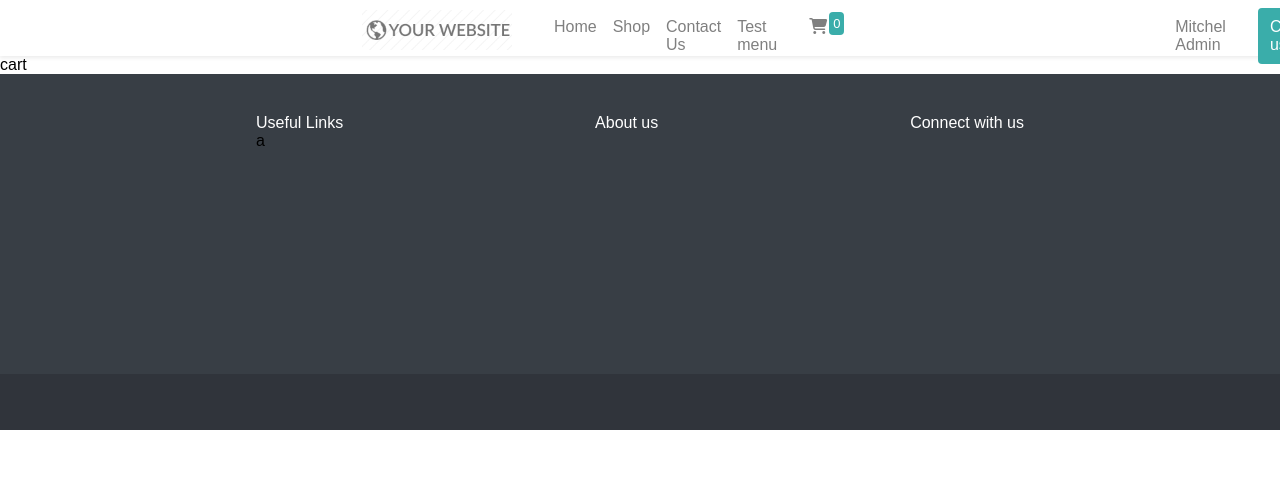
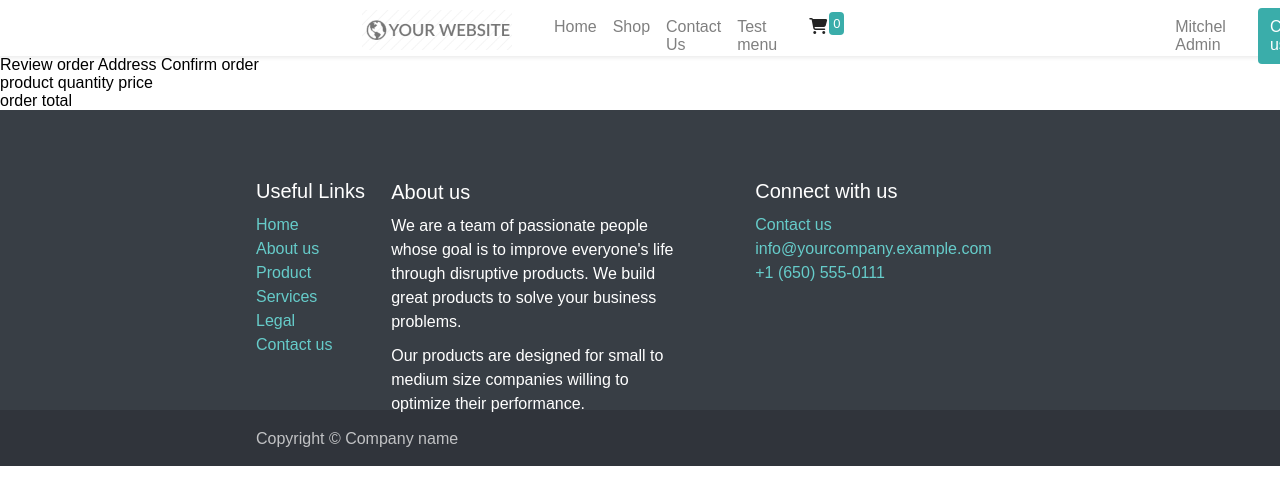
Before and after one commit to ntdat19122002/Bundle-Vue, a Vue app: page /cart in a window 1280 px wide. Shown: the top 504 px of the page. Built offline with nearby package versions, Linux system fonts and the light colour scheme.

Commit message:
[7/3] add detail

```diff
--- a/src/assets/main.css
+++ b/src/assets/main.css
@@ -25,11 +25,10 @@
   background-color: #7c6576;
 }
 
-.pagination-button{
-  padding: 10px 12px;
-  border: 1px solid #cecdcd;
-}
-
 .thin-border{
   border: 1px solid rgba(0, 0, 0, 0.125);
 }
+
+.error{
+  color: red;
+}
--- a/src/components/Footer.vue
+++ b/src/components/Footer.vue
@@ -6,22 +6,34 @@
                 Useful Links
             </div>
             <ul>
-                <li><a href="">a</a></li>
+                <li><a href="">Home</a></li>
+                <li><a href="">About us</a></li>
+                <li><a href="">Product</a></li>
+                <li><a href="">Services</a></li>
+                <li><a href="">Legal</a></li>
+                <li><a href="">Contact us</a></li>
             </ul>
         </div>
         <div class="about-us">
             <div class="footer-title">
                 About us
             </div>
+            <p>We are a team of passionate people whose goal is to improve everyone's life through disruptive products. We build great products to solve your business problems.</p>
+            <p>Our products are designed for small to medium size companies willing to optimize their performance.</p>
         </div>
         <div class="connect">
             <div class="footer-title">
                 Connect with us
             </div>
+            <div>
+                <div><a>Contact us</a></div>
+                <div><a>info@yourcompany.example.com</a></div>
+                <div><a>+1 (650) 555-0111</a></div>
+            </div>
         </div>
     </div>
     <div class="copy-right">
-
+        Copyright © Company name
     </div>
   </div>
 </template>
@@ -32,16 +44,39 @@ export default {
 }
 </script>
 
-<style>
+<style scoped>
     .footer{
         display: flex;
         background: #383E45;
         height: 300px;
         color:white;
-        padding: 40px 20% 16px;
-        justify-content: space-between;
+        padding: 70px 20% 16px;
+    }
+    .footer a{
+        line-height: 24px;
+        color: #66ccca;
+    }
+    .footer-title{
+        margin-bottom: 10px;
+        font-size: 20px;
+    }
+    .useful-link{
+        width: 15%;
+    }
+    .about-us{
+        line-height: 24px;
+        width: 50%;
+        padding: 0 70px 0 20px;
+    }
+    .about-us p{
+        margin-bottom: 10px;
+    }
+    .connect{
+        width: 35%;
     }
     .copy-right{
+        color: rgba(255, 255, 255, 0.7);
+        padding: 20px 20%;
         height: 56px;
         background: #30343b;
     }
--- a/src/components/Header.vue
+++ b/src/components/Header.vue
@@ -8,19 +8,19 @@
         <ul>
           <li class="nav-item"><router-link :to="{name:'home'}">Home</router-link></li>
           <li class="nav-item"><router-link :to="{name:'shop'}">Shop</router-link></li>
-          <li class="nav-item"><router-link :to="{name:'home'}">Contact Us</router-link></li>
+          <li class="nav-item"><router-link :to="{name:'contact'}">Contact Us</router-link></li>
           <li class="nav-item"><router-link :to="{name:'home'}">Test menu</router-link></li>
           <li class="nav-item">
-            <a href="">
+            <router-link :to="{name:'cart'}">
               <i class="fa fa-shopping-cart"></i>
               <span class="count-item mini-button">0</span>
-            </a>
+            </router-link>
           </li>
           <li class="nav-item"><a href="">Mitchel Admin</a></li>
         </ul>
       </div>
       <div class="contact">
-        <a class="button mini-button" href="contact">Contact us</a>
+        <router-link class="button mini-button" :to="{name:'contact'}">Contact us</router-link>
       </div>
     </div>
   </header>
@@ -87,4 +87,8 @@
       margin-left: 24px;
       padding: 10px 12px;
   }
+
+  .navbar .router-link-active{
+    color: rgb(35, 35, 35) !important;
+  }
 </style>
--- /dev/null
+++ b/src/components/Pagination.vue
@@ -0,0 +1,41 @@
+<template>
+  <div class="pagination mx-4 flex">
+        <div class="pagination-button eraser-border-right thin-border prev-button">Prev</div>
+        <div><router-link :to="{name:'shop'}" class="pagination-button eraser-border-right thin-border">1</router-link></div>
+        <div class="pagination-button eraser-border-right thin-border">2</div>
+        <div class="pagination-button thin-border next-button">Next</div>
+    </div>
+</template>
+
+<script>
+export default {
+
+}
+</script>
+
+<style>
+.eraser-border-right{
+    border-right: none !important;
+}
+.pagination-button{
+  padding: 9px 12px;
+  color: var(--mini-button);
+}
+
+.prev-button{
+    border-top-left-radius: 3px;
+    border-bottom-left-radius: 3px;
+}
+
+.next-button{
+    border-top-right-radius: 3px;
+    border-bottom-right-radius: 3px;
+}
+
+.pagination .router-link-active{
+    display: block;
+    color: white ;
+    background: var(--mini-button);
+}
+
+</style>
--- a/src/components/ProductsList.vue
+++ b/src/components/ProductsList.vue
@@ -1,5 +1,6 @@
 <template>
-  <div class="products-list">
+  <div v-if="error" class="error">{{error}}</div>
+  <div v-if="products.length" class="products-list">
     <div v-for="product in products" :key='product.name' class="product thin-border">
       <div>
         <router-link :to="{ name:'detail', params:{id:product.id}}">
@@ -14,15 +15,25 @@
           $ {{product.price}}
         </div>
       </div>
+    </div>
 
+  </div>
+  <div v-else>
+    <Spinner/>
+  </div>
+   <div class="under-pagination">
+      <Pagination/>
     </div>
-  </div>
 </template>
 
 <script>
 import { ref } from 'vue'
+import Spinner from './Spinner.vue'
+import Pagination from './Pagination.vue'
 export default {
+  components: { Spinner, Pagination },
   setup(){
+    const error = ref(null)
     const products = ref([])
     const load = async ()=>{
       try{
@@ -31,12 +42,12 @@ export default {
         products.value = data.products
       }
       catch(err){
-        console.log(err.meassage);
+        error.value = err.message
       }
     }
     load()
 
-    return {load,products}
+    return {load,products,error}
   }
 }
 </script>
@@ -52,7 +63,15 @@ export default {
     position: relative;
     justify-content: center;
     margin: 10px;
-    padding: 20px 20px 50px;
+    padding: 20px 20px 60px;
+  }
+
+  .product:hover{
+    box-shadow: 0 0 20px 0 rgb(0 0 0 / 10%);
+  }
+
+  .product:hover .label-product{
+    background:#E9ECEF;
   }
 
   .product img{
@@ -63,16 +82,25 @@ export default {
   .product .label-product{
     width: 100%;
     left: 0;
-    bottom: 10px;
+    bottom: 0;
+    padding: 10px 0 15px;
     position: absolute;
     text-align: center;
   }
 
   .product-link{
+    display: inline-block;
     color: #267372;
+    margin-bottom: 8px;
   }
 
   .product:nth-child(1){
     grid-area: 1/1/3/3;
   }
+
+  .under-pagination{
+    display: flex;
+    justify-content: center;
+    padding-bottom: 20px;
+  }
 </style>
--- a/src/components/Search.vue
+++ b/src/components/Search.vue
@@ -1,18 +1,13 @@
 <template>
   <div class="nav-search">
         <div class="search mx-4">
-            <input type="text" name="" id="" placeholder="Search...">
+            <input type="text" name="" id="" placeholder="Search..." class="thin-border">
             <div class="mini-button search-button">
                 <i class="fa fa-search"></i>
             </div>
         </div>
         <div class="currency price-list pp-button mx-4">Public Pricelist</div>
-        <div class="pagination mx-4 flex">
-            <div class="pagination-button">Prev</div>
-            <div class="pagination-button">1</div>
-            <div class="pagination-button">2</div>
-            <div class="pagination-button">Next</div>
-        </div>
+        <Pagination/>
         <div class="type mx-4">
             <i class="fas fa-th-large pp-button"></i><i class="fa-sharp fa-solid fa-list-ul pp-button"></i>
         </div>
@@ -21,7 +16,9 @@
 </template>
 
 <script>
+import Pagination from './Pagination.vue'
 export default {
+  components: { Pagination },
 
 }
 </script>
@@ -52,8 +49,8 @@ export default {
 
 .search .search-button{
   position: absolute;
-  width: 40px;
-  height: 40px;
+  width: 38px;
+  height: 38px;
   top: 0;
   right: 0;
   display: flex;
--- /dev/null
+++ b/src/components/Spinner.vue
@@ -0,0 +1,30 @@
+<template>
+  <div class="spin"></div>
+</template>
+
+<script>
+export default {
+
+}
+</script>
+
+<style>
+    .spin{
+        display: block;
+        width: 100px;
+        height: 100px;
+        margin: 50px auto;
+        border: 10px solid transparent;
+        border-radius: 50%;
+        border-top-color: #ff8800;
+        animation: spin 1s ease infinite;
+    }
+    @keyframes spin {
+        from {
+            transform:rotate(0deg);
+        }
+        to {
+            transform:rotate(360deg);
+        }
+    }
+</style>
--- a/src/router/index.js
+++ b/src/router/index.js
@@ -2,6 +2,7 @@ import { createRouter, createWebHistory } from 'vue-router'
 import HomeView from '../views/HomeView.vue'
 import ShopView from '../views/ShopView.vue'
 import NotFound from '../views/NotFound.vue'
+import DetailView from '../views/DetailView.vue'
 
 const router = createRouter({
   history: createWebHistory(import.meta.env.BASE_URL),
@@ -19,7 +20,13 @@ const router = createRouter({
     {
       path: '/shop/:id',
       name: 'detail',
-      component: () => import('../views/DetailView.vue')
+      component: DetailView,
+      props: true
+    },
+    {
+      path: '/contact',
+      name: 'contact',
+      component: () => import('../views/ContactView.vue')
     },
     {
       path: '/multiple',
--- a/src/views/CartView.vue
+++ b/src/views/CartView.vue
@@ -1,5 +1,22 @@
 <template>
-  cart
+  <div class="cart">
+    <div class="cart-status">
+      Review order
+      Address
+      Confirm order
+    </div>
+    <div class="cart-list">
+      <div class="header">
+        product
+        quantity
+        price
+      </div>
+    </div>
+    <div class="cart-order">
+      order total
+
+    </div>
+  </div>
 </template>
 
 <script>
--- /dev/null
+++ b/src/views/ContactView.vue
@@ -0,0 +1,13 @@
+<template>
+  <img src="../assets/images/banner/contact.png" alt="banner">
+</template>
+
+<script>
+export default {
+
+}
+</script>
+
+<style>
+
+</style>
```
Also changed, not shown: src/views/DetailView.vue (+17 -16 lines), src/assets/images/banner/contact.png (added).
